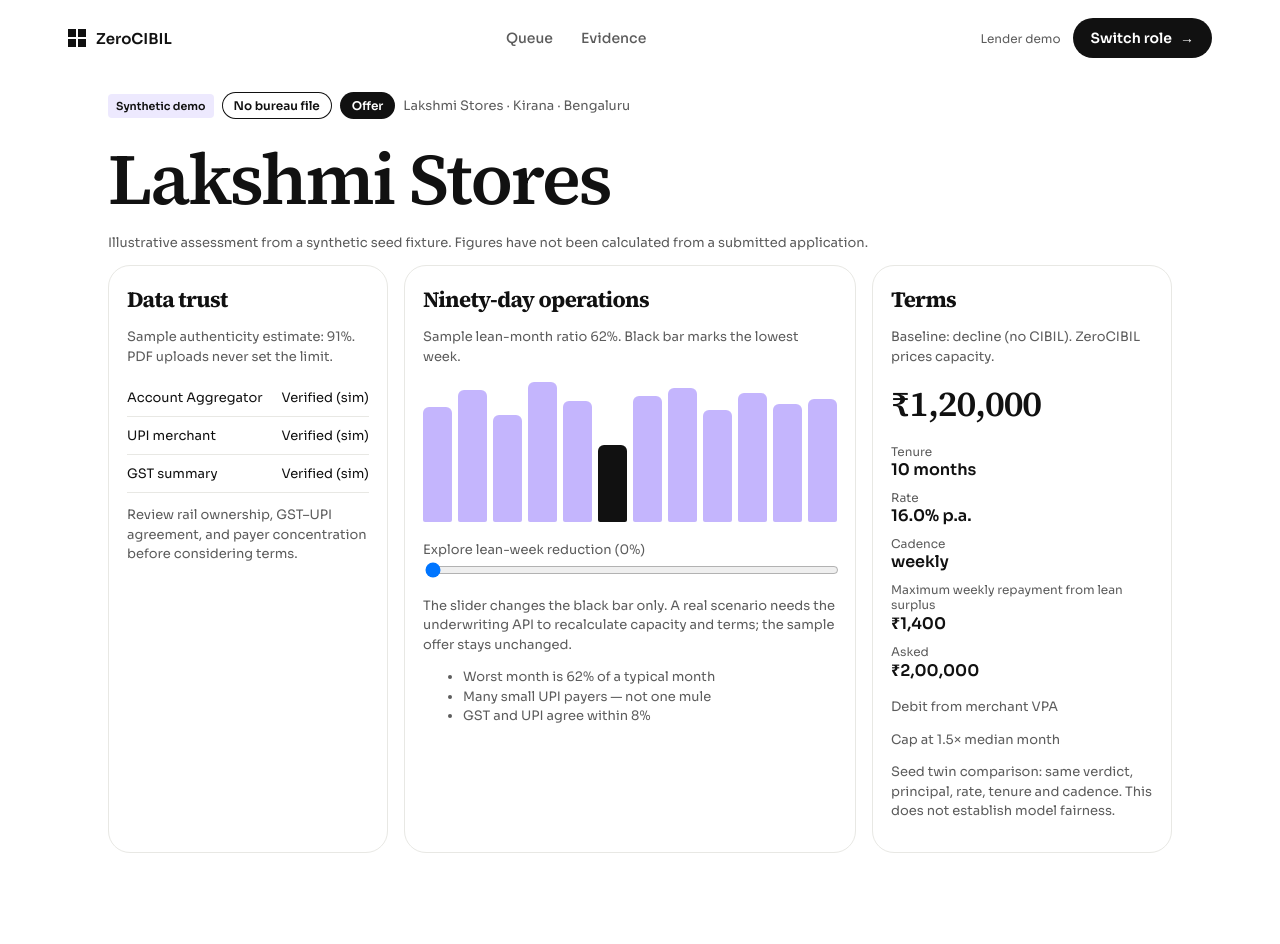
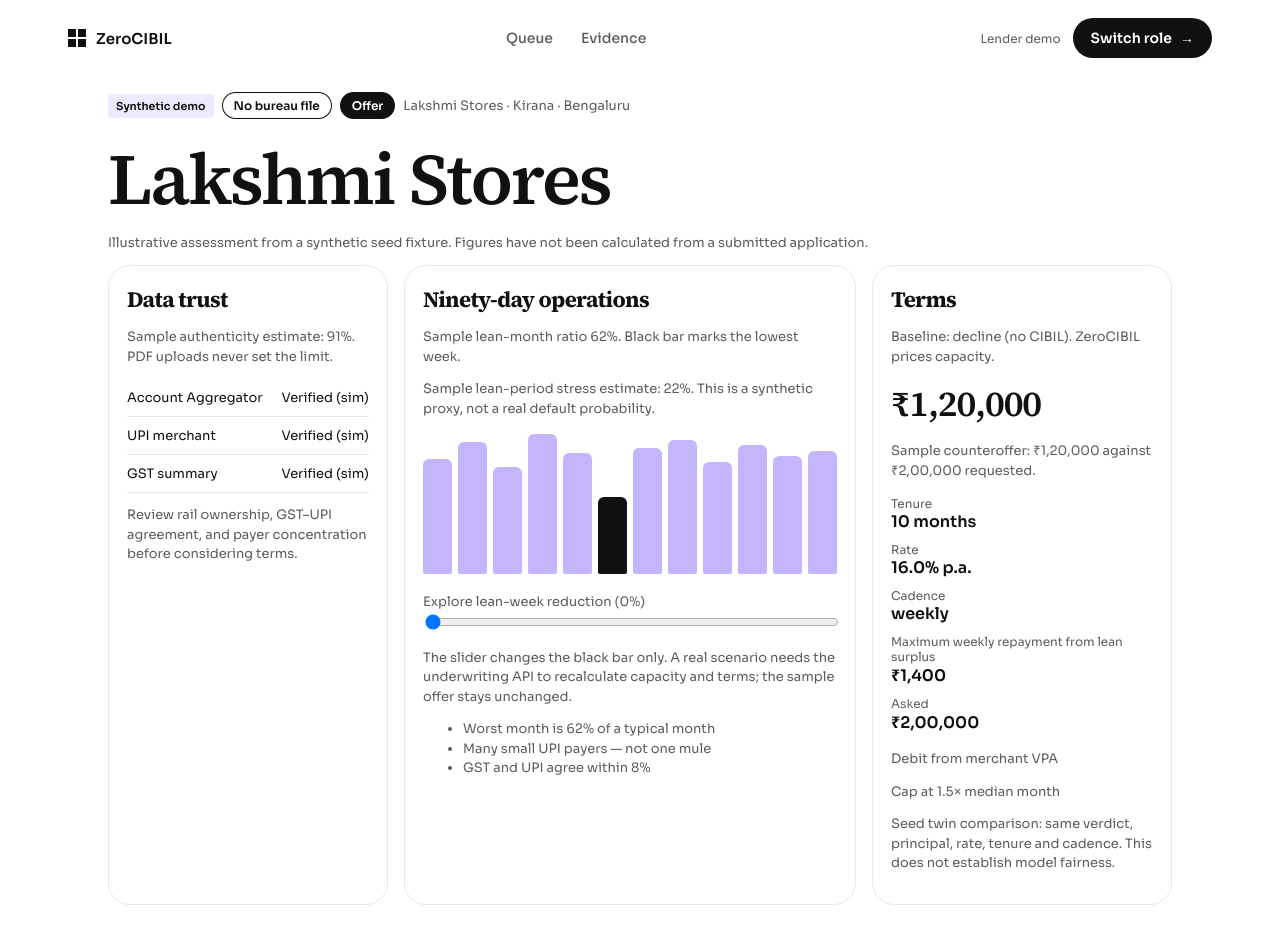
Before and after one commit to Ansukr07/ModiFY_tech_habba, a React (Vite) app in the folder apps/web/: page /application/clean-kirana in a window 1280 px wide. Shown: the top 944 px of the page. Built offline with nearby package versions, Linux system fonts and the light colour scheme.

Commit message:
feat: show sample stress and counteroffer context

```diff
--- a/apps/web/src/pages/LenderDesk.jsx
+++ b/apps/web/src/pages/LenderDesk.jsx
@@ -12,6 +12,7 @@ export function LenderDesk() {
 
   const twins = SHOPS.filter((s) => s.id.startsWith("twin"));
   const twinSame = twins.length === 2 && ["verdict", "principal", "rateBps", "tenureMonths", "cadence"].every((key) => twins[0][key] === twins[1][key]);
+  const hasVerifiedRail = shop.rails.some((rail) => rail.trustClass === "verified");
 
   return (
     <Shell role="lender">
@@ -30,7 +31,7 @@ export function LenderDesk() {
         <div className="desk">
           <section className="panel">
             <h2>Data trust</h2>
-            <p className="muted">Sample authenticity estimate: {Math.round(shop.pAuth * 100)}%. PDF uploads never set the limit.</p>
+            <p className="muted">{hasVerifiedRail ? `Sample authenticity estimate: ${Math.round(shop.pAuth * 100)}%.` : "Authenticity assessment skipped: no verified rail."} PDF uploads never set the limit.</p>
             {shop.rails.map((r) => (
               <div className="rail" key={r.type}>
                 <span>{r.label}</span>
@@ -47,6 +48,7 @@ export function LenderDesk() {
             <p className="muted">
               Sample lean-month ratio {Math.round(shop.leanMonthRatio * 100)}%. Black bar marks the lowest week.
             </p>
+            <p className="muted">{hasVerifiedRail ? `Sample lean-period stress estimate: ${Math.round(shop.pStress * 100)}%. This is a synthetic proxy, not a real default probability.` : "Stress model skipped until operations are verified."}</p>
             <div className="weekbars" role="img" aria-label={`Synthetic weekly inflow index: ${shop.weeks.join(", ")}. Lowest week is ${Math.min(...shop.weeks)}.`}>
               {shop.weeks.map((w, i) => {
                 const max = Math.max(...shop.weeks);
@@ -87,6 +89,7 @@ export function LenderDesk() {
             <p className="offer-amt">
               {shop.principal ? paiseToInr(shop.principal) : verdictLabel(shop.verdict)}
             </p>
+            {shop.principal > 0 && shop.principal < shop.requestedAmount && <p className="muted">Sample counteroffer: {paiseToInr(shop.principal)} against {paiseToInr(shop.requestedAmount)} requested.</p>}
             <dl className="terms">
               <dt>Tenure</dt>
               <dd>{shop.tenureMonths ? `${shop.tenureMonths} months` : "—"}</dd>
--- a/apps/web/src/pages/OwnerStatus.jsx
+++ b/apps/web/src/pages/OwnerStatus.jsx
@@ -24,9 +24,10 @@ export function OwnerStatus() {
           {shop.principal ? paiseToInr(shop.principal) : verdictLabel(shop.verdict)}
         </p>
         {shop.principal > 0 && (
-          <p className="muted">
-            {shop.tenureMonths} months · {(shop.rateBps / 100).toFixed(1)}% p.a. · {shop.cadence} repayment
-          </p>
+          <>
+            {shop.principal < shop.requestedAmount && <p className="muted">Sample counteroffer: you asked for {paiseToInr(shop.requestedAmount)}. This example proposes a smaller amount.</p>}
+            <p className="muted">{shop.tenureMonths} months · {(shop.rateBps / 100).toFixed(1)}% p.a. · {shop.cadence} repayment</p>
+          </>
         )}
         {shop.conditions.length > 0 && <ul className="muted">{shop.conditions.map((condition) => <li key={condition}>{condition}</li>)}</ul>}
         <Link className="btn btn-secondary" to="/queue">
```
